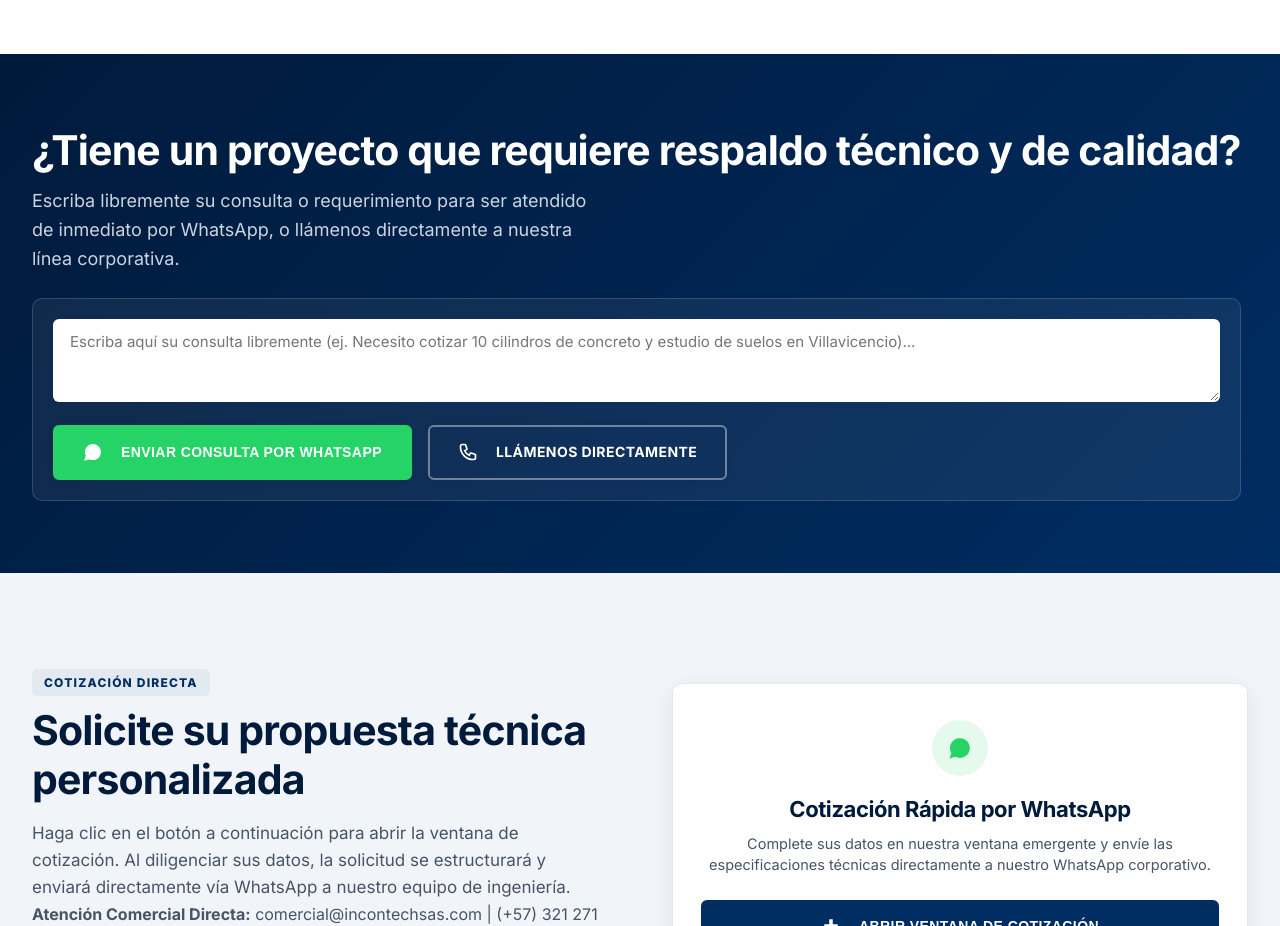
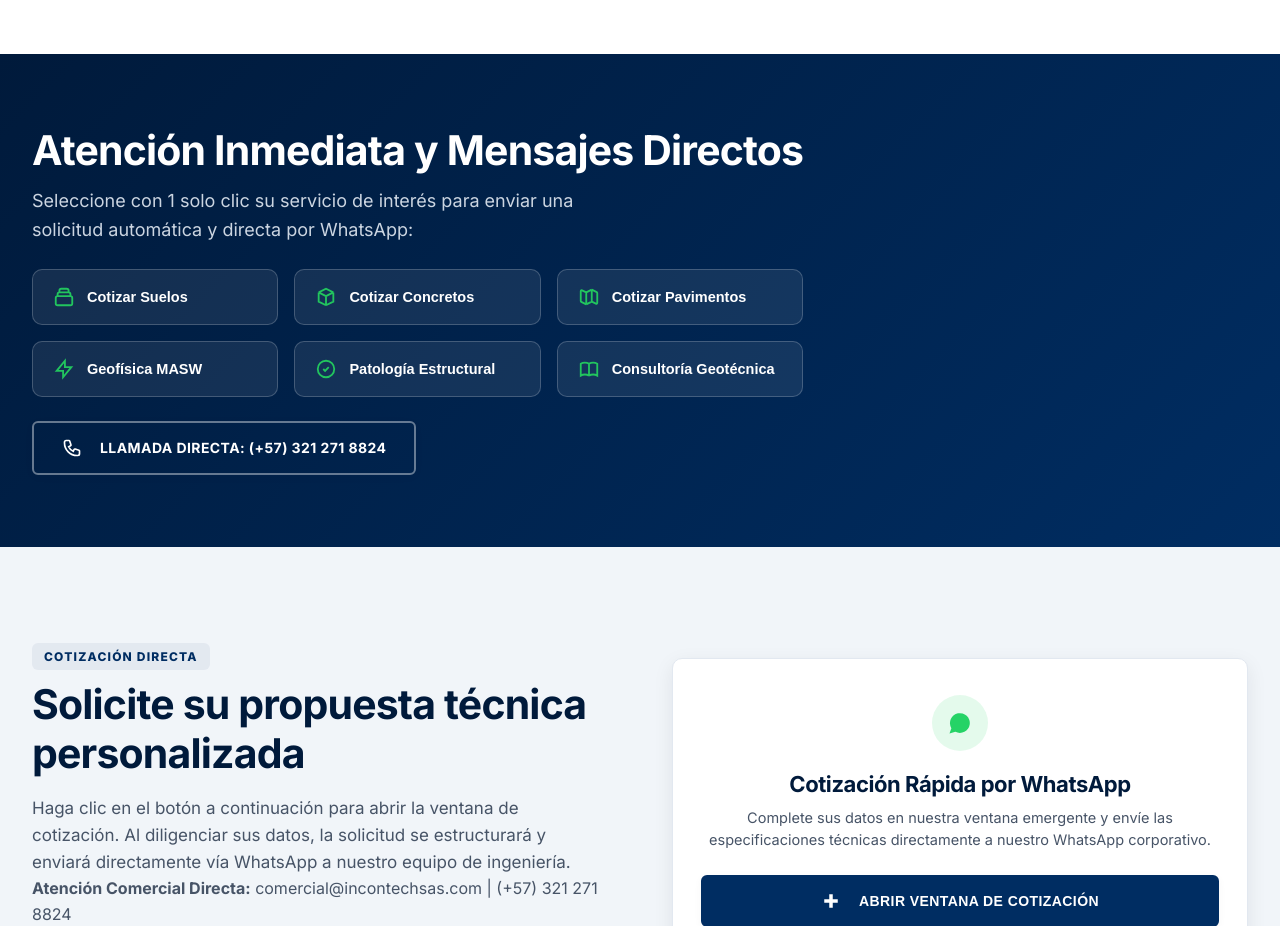
Before and after one commit to Santag207/ICONTECH_SAS, a website: page public/index.html in a window 1280 px wide. Shown: the part 9500-10426 px from the top of the page. Drawn offline with Linux system fonts and the light colour scheme.

Commit message:
Redesign INCONTECH UI with CEMEX style, photo hero, 1-click WhatsApp CTA and quote modal

```diff
--- a/public/css/styles.css
+++ b/public/css/styles.css
@@ -1221,34 +1221,54 @@ h4 { font-size: 18px; font-weight: 700; }
   font-size: 18px;
   max-width: 50ch;
 }
-.cta-banner__free-box {
+.cta-banner__quick-grid {
+  display: grid;
+  grid-template-columns: repeat(3, 1fr);
+  gap: 16px;
   margin-top: 24px;
-  background: rgba(255, 255, 255, 0.06);
-  border: 1px solid rgba(255, 255, 255, 0.15);
-  border-radius: var(--radius-md);
-  padding: 20px;
-}
-.cta-banner__textarea {
-  width: 100%;
-  font-family: var(--font-main);
-  font-size: 15px;
-  padding: 12px 16px;
-  border-radius: var(--radius-sm);
+  margin-bottom: 24px;
+}
+
+.cta-quick-btn {
+  background: rgba(255, 255, 255, 0.08);
   border: 1px solid rgba(255, 255, 255, 0.2);
-  background: var(--bg-white);
-  color: var(--c-ink);
-  resize: vertical;
-  margin-bottom: 16px;
-}
-.cta-banner__textarea:focus {
-  outline: none;
-  border-color: var(--c-gold);
-  box-shadow: 0 0 0 3px rgba(212, 175, 55, 0.2);
-}
-.cta-banner__actions {
+  border-radius: var(--radius-md);
+  padding: 16px 20px;
+  color: #FFFFFF;
+  display: flex;
+  align-items: center;
+  gap: 12px;
+  cursor: pointer;
+  transition: all 0.25s var(--ease-main);
+  text-align: left;
+}
+.cta-quick-btn svg {
+  width: 22px;
+  height: 22px;
+  fill: none;
+  stroke: #22C55E;
+  stroke-width: 2;
+  flex: none;
+}
+.cta-quick-btn span {
+  font-size: 14.5px;
+  font-weight: 700;
+}
+.cta-quick-btn:hover {
+  background: #25D366;
+  border-color: #25D366;
+  transform: translateY(-3px);
+  box-shadow: 0 8px 20px rgba(37, 211, 102, 0.3);
+}
+.cta-quick-btn:hover svg {
+  stroke: #FFFFFF;
+}
+
+.cta-banner__footer-actions {
   display: flex;
   gap: 16px;
-  flex-wrap: wrap;
+  align-items: center;
+  margin-top: 16px;
 }
 
 /* CORPORATE FORM CEMEX STYLE */
--- a/public/index.html
+++ b/public/index.html
@@ -554,21 +554,46 @@
 <section class="cta-banner" id="cta">
   <div class="wrap cta-banner__in">
     <div class="cta-banner__text">
-      <h2>¿Tiene un proyecto que requiere respaldo técnico y de calidad?</h2>
-      <p>Escriba libremente su consulta o requerimiento para ser atendido de inmediato por WhatsApp, o llámenos directamente a nuestra línea corporativa.</p>
+      <h2>Atención Inmediata y Mensajes Directos</h2>
+      <p>Seleccione con 1 solo clic su servicio de interés para enviar una solicitud automática y directa por WhatsApp:</p>
 
-      <div class="cta-banner__free-box">
-        <textarea id="ctaFreeText" rows="3" class="cta-banner__textarea" placeholder="Escriba aquí su consulta libremente (ej. Necesito cotizar 10 cilindros de concreto y estudio de suelos en Villavicencio)..."></textarea>
-        <div class="cta-banner__actions">
-          <button class="btn btn--whatsapp" id="ctaSendWaBtn">
-            <svg viewBox="0 0 24 24" style="width:20px;height:20px;fill:currentColor;margin-right:8px"><path d="M3 21l1.6-4.6A8.5 8.5 0 1 1 8 19.6z"/></svg>
-            Enviar Consulta por WhatsApp
-          </button>
-          <a href="tel:+573212718824" class="btn btn--transparent">
-            <svg viewBox="0 0 24 24" style="width:20px;height:20px;fill:none;stroke:currentColor;stroke-width:2;margin-right:8px"><path d="M3 5a2 2 0 012-2h3.28a1 1 0 01.948.684l1.498 4.493a1 1 0 01-.502 1.21l-2.257 1.13a11.042 11.042 0 005.516 5.516l1.13-2.257a1 1 0 011.21-.502l4.493 1.498a1 1 0 01.684.949V19a2 2 0 01-2 2h-1C9.716 21 3 14.284 3 6V5z"/></svg>
-            Llámenos Directamente
-          </a>
-        </div>
+      <div class="cta-banner__quick-grid">
+        <button class="cta-quick-btn" data-msg="Hola, requiero cotización para Ensayos de Laboratorio de Suelos.">
+          <svg viewBox="0 0 24 24"><path d="M19 11H5m14 0a2 2 0 012 2v6a2 2 0 01-2 2H5a2 2 0 01-2-2v-6a2 2 0 012-2m14 0V9a2 2 0 00-2-2M5 11V9a2 2 0 012-2m0 0V5a2 2 0 012-2h6a2 2 0 012 2v2M7 7h10"/></svg>
+          <span>Cotizar Suelos</span>
+        </button>
+
+        <button class="cta-quick-btn" data-msg="Hola, requiero cotización para Cilindros / Ensayos de Concreto.">
+          <svg viewBox="0 0 24 24"><path d="M20 7l-8-4-8 4m16 0l-8 4m8-4v10l-8 4m0-10L4 7m8 4v10M4 7v10l8 4"/></svg>
+          <span>Cotizar Concretos</span>
+        </button>
+
+        <button class="cta-quick-btn" data-msg="Hola, requiero cotización para Ensayos de Pavimentos y Mezclas.">
+          <svg viewBox="0 0 24 24"><path d="M9 20l-5.447-2.724A1 1 0 013 16.382V5.618a1 1 0 011.447-.894L9 7m0 13l6-3m-6 3V7m6 10l4.553 2.276A1 1 0 0021 18.382V7.618a1 1 0 00-.553-.894L15 4m0 13V4m0 0L9 7"/></svg>
+          <span>Cotizar Pavimentos</span>
+        </button>
+
+        <button class="cta-quick-btn" data-msg="Hola, necesito información y cotización sobre Estudio Geofísico (MASW / TRE).">
+          <svg viewBox="0 0 24 24"><path d="M13 10V3L4 14h7v7l9-11h-7z"/></svg>
+          <span>Geofísica MASW</span>
+        </button>
+
+        <button class="cta-quick-btn" data-msg="Hola, requiero un Diagnóstico de Patología Estructural o Núcleos.">
+          <svg viewBox="0 0 24 24"><path d="M9 12l2 2 4-4m6 2a9 9 0 11-18 0 9 9 0 0118 0z"/></svg>
+          <span>Patología Estructural</span>
+        </button>
+
+        <button class="cta-quick-btn" data-msg="Hola, requiero asesoría y Consultoría Geotécnica para un proyecto.">
+          <svg viewBox="0 0 24 24"><path d="M12 6.253v13m0-13C10.832 5.477 9.246 5 7.5 5S4.168 5.477 3 6.253v13C4.168 18.477 5.754 18 7.5 18s3.332.477 4.5 1.253m0-13C13.168 5.477 14.754 5 16.5 5c1.747 0 3.332.477 4.5 1.253v13C19.832 18.477 18.247 18 16.5 18c-1.746 0-3.332.477-4.5 1.253"/></svg>
+          <span>Consultoría Geotécnica</span>
+        </button>
+      </div>
+
+      <div class="cta-banner__footer-actions">
+        <a href="tel:+573212718824" class="btn btn--transparent">
+          <svg viewBox="0 0 24 24" style="width:20px;height:20px;fill:none;stroke:currentColor;stroke-width:2;margin-right:8px"><path d="M3 5a2 2 0 012-2h3.28a1 1 0 01.948.684l1.498 4.493a1 1 0 01-.502 1.21l-2.257 1.13a11.042 11.042 0 005.516 5.516l1.13-2.257a1 1 0 011.21-.502l4.493 1.498a1 1 0 01.684.949V19a2 2 0 01-2 2h-1C9.716 21 3 14.284 3 6V5z"/></svg>
+          Llamada Directa: (+57) 321 271 8824
+        </a>
       </div>
     </div>
   </div>
--- a/public/js/main.js
+++ b/public/js/main.js
@@ -266,25 +266,23 @@ document.addEventListener('mouseout', e => {
   }
 });
 
-/* ---- CTA Banner Free-Text WhatsApp Handler ---- */
-const ctaSendWaBtn = $('#ctaSendWaBtn');
-if (ctaSendWaBtn) {
-  ctaSendWaBtn.addEventListener('click', () => {
-    const freeText = $('#ctaFreeText')?.value.trim() || '';
-    const msg = freeText ?
-`*CONSULTA DIRECTA - INCONTECH S.A.S.*
+/* ---- CTA Banner Quick 1-Click WhatsApp Handler ---- */
+document.addEventListener('click', e => {
+  const quickBtn = e.target.closest('.cta-quick-btn');
+  if (quickBtn) {
+    const rawMsg = quickBtn.dataset.msg || 'Hola, quisiera solicitar información y cotización sobre sus servicios.';
+    const formattedText =
+`*SOLICITUD RAPIDA - INCONTECH S.A.S.*
 ------------------------------------------------
-${freeText}
+${rawMsg}
 
 ------------------------------------------------
-Mensaje enviado desde incontechsas.com` :
-`*CONSULTA DIRECTA - INCONTECH S.A.S.*
-Hola, quisiera solicitar información y asesoría sobre sus servicios.`;
+Mensaje enviado desde incontechsas.com`;
 
-    const url = `https://wa.me/573212718824?text=${encodeURIComponent(msg)}`;
+    const url = `https://wa.me/573212718824?text=${encodeURIComponent(formattedText)}`;
     window.open(url, '_blank', 'noopener,noreferrer');
-  });
-}
+  }
+});
 
 /* ---- Quote Modal & WhatsApp Submission Handler ---- */
 const quoteModal = $('#quoteModal');
```
